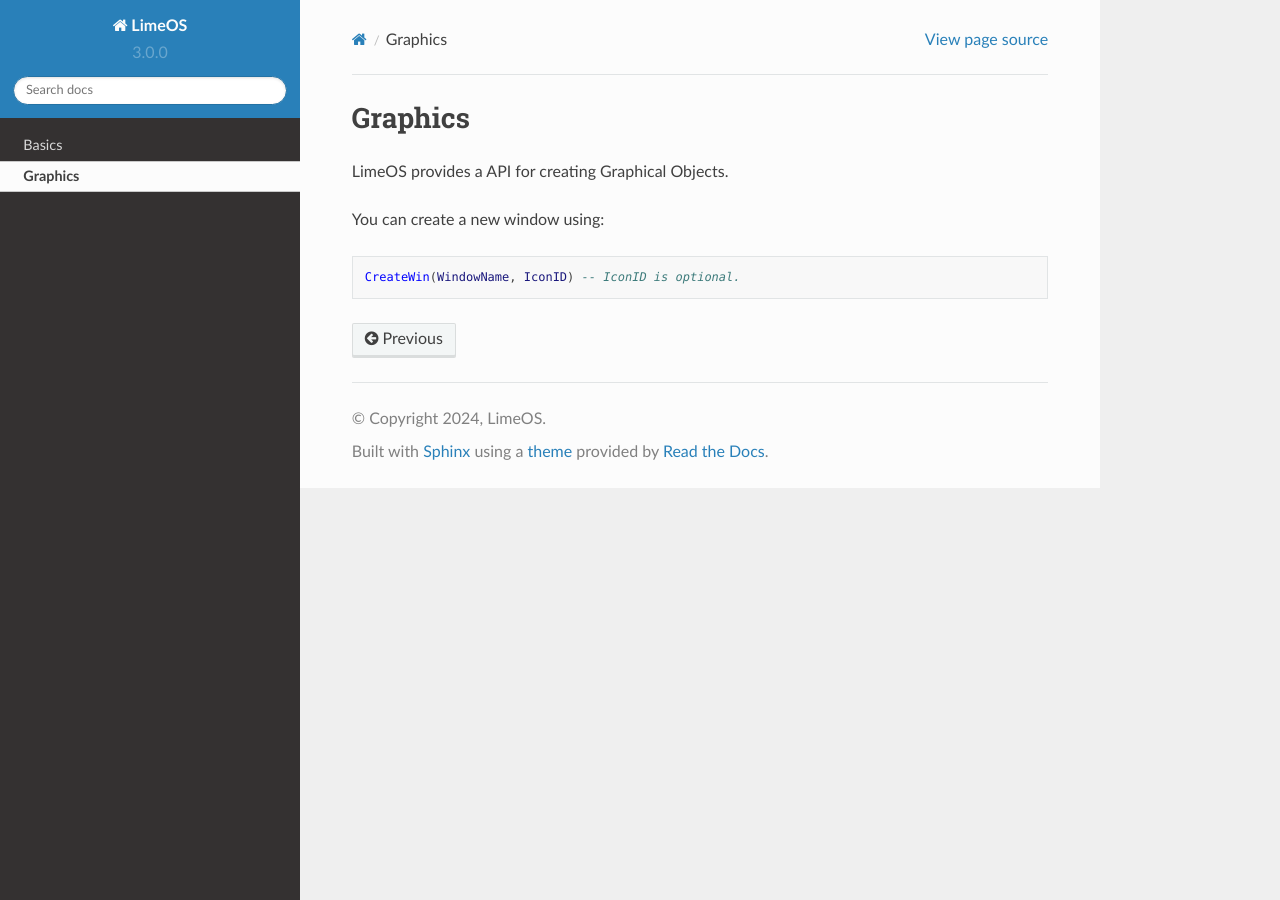
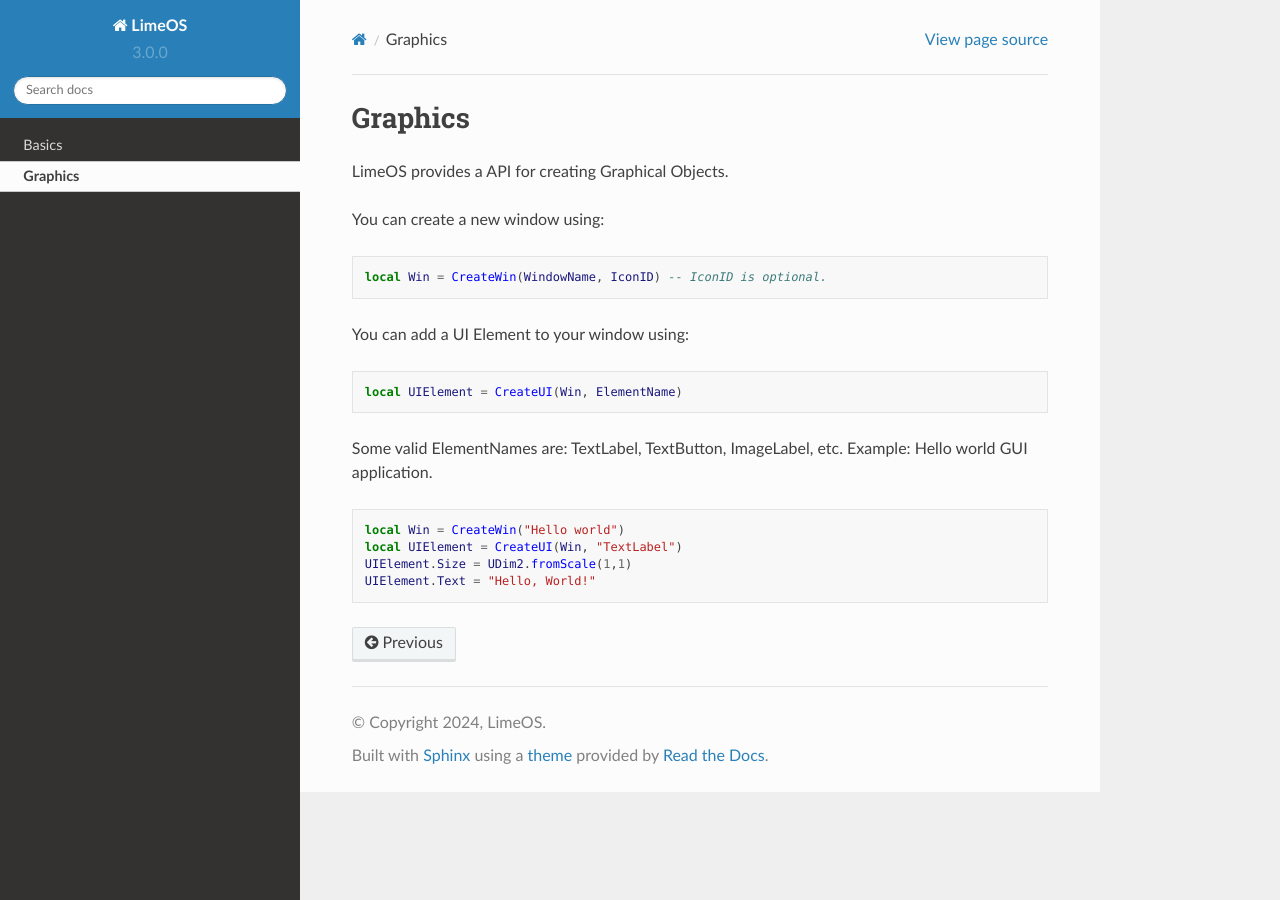
Before and after one commit to 10BitByte/LimeOS, a Sphinx documentation site: the page built from docs/source/graphics.rst, in a window 1280 px wide. Built offline with Sphinx 7.4.7 and the Read the Docs theme 2.0.0, drawn with Linux system fonts in a browser that asks for light colours.

Commit message:
Update graphics.rst

```diff
--- a/docs/source/graphics.rst
+++ b/docs/source/graphics.rst
@@ -7,4 +7,20 @@ You can create a new window using:
 
 .. code-block:: luau
 
-   CreateWin(WindowName, IconID) -- IconID is optional.
+   local Win = CreateWin(WindowName, IconID) -- IconID is optional.
+
+You can add a UI Element to your window using:
+
+.. code-block:: luau
+
+   local UIElement = CreateUI(Win, ElementName)
+
+Some valid ElementNames are: TextLabel, TextButton, ImageLabel, etc.
+Example: Hello world GUI application.
+
+.. code-block:: luau
+
+   local Win = CreateWin("Hello world")
+   local UIElement = CreateUI(Win, "TextLabel")
+   UIElement.Size = UDim2.fromScale(1,1)
+   UIElement.Text = "Hello, World!"
```
